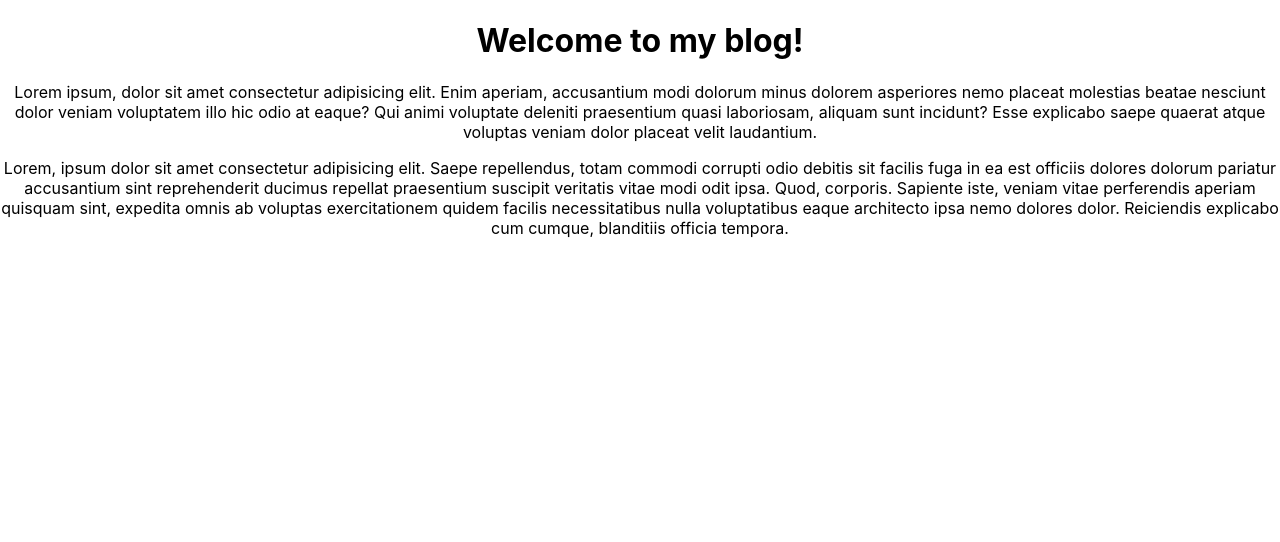
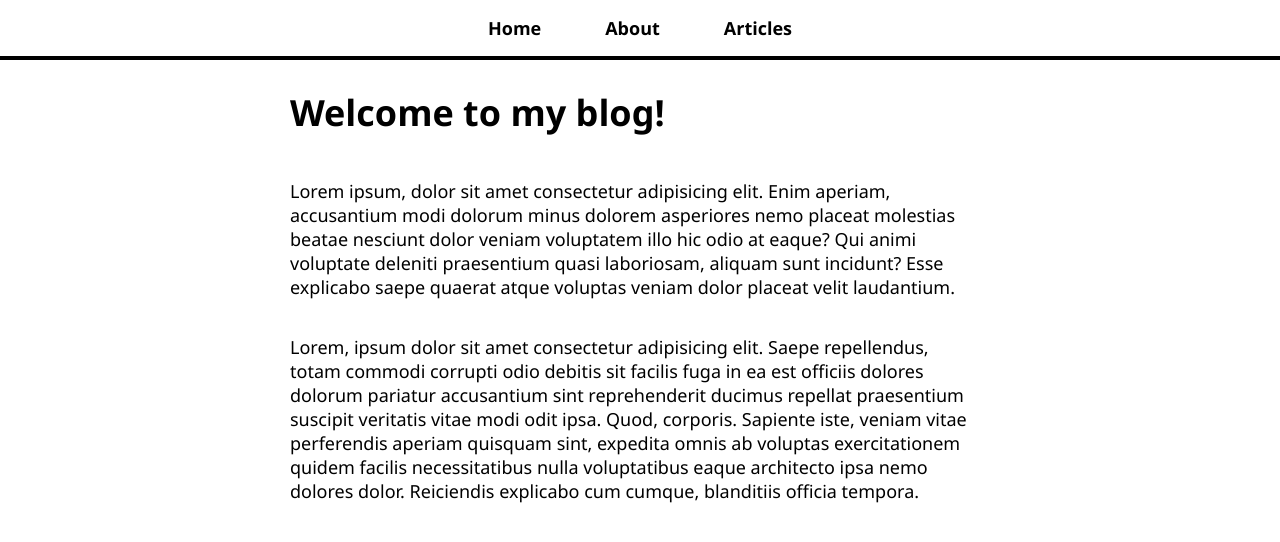
Before and after one commit to moudio/react-simple-blog, a React (Create React App) app: page / in a window 1280 px wide. Shown: the top 542 px of the page. Built offline with nearby package versions, Linux system fonts and the light colour scheme.

Commit message:
Create the NavBar component

```diff
--- a/src/App.css
+++ b/src/App.css
@@ -1,38 +1,105 @@
-.App {
-  text-align: center;
+body {
+  font-family: 'Segoe UI', Tahoma, Geneva, Verdana, sans-serif;
+  font-size: 18px;
 }
 
-.App-logo {
-  height: 40vmin;
-  pointer-events: none;
+button {
+  padding: 16px;
+  font-family: 'Segoe UI', Tahoma, Geneva, Verdana, sans-serif;
+  font-size: 16px;
+  background-color: black;
+  color: white;
+  border-radius: 8px;
+  cursor: pointer;
 }
 
-@media (prefers-reduced-motion: no-preference) {
-  .App-logo {
-    animation: App-logo-spin infinite 20s linear;
-  }
+h3,
+h4 {
+  margin-bottom: 0;
 }
 
-.App-header {
-  background-color: #282c34;
-  min-height: 100vh;
-  display: flex;
-  flex-direction: column;
-  align-items: center;
-  justify-content: center;
-  font-size: calc(10px + 2vmin);
+nav {
+  border-bottom: 4px solid black;
+  text-align: center;
+  position: fixed;
+  top: 0;
+  width: 100%;
+  background: white;
+}
+
+nav ul {
+  list-style-type: none;
+  margin: 0;
+  padding: 0;
+}
+
+nav li {
+  display: inline-block;
+  padding-top: 16px;
+  padding-bottom: 16px;
+}
+
+nav a {
+  text-decoration: none;
+  color: black;
+  font-weight: bold;
+  padding: 16px 32px;
+}
+
+nav a:hover {
+  background: black;
   color: white;
 }
 
-.App-link {
-  color: #61dafb;
+#page-body {
+  max-width: 700px;
+  margin: auto;
+  padding-top: 64px;
 }
 
-@keyframes App-logo-spin {
-  from {
-    transform: rotate(0deg);
-  }
-  to {
-    transform: rotate(360deg);
-  }
+.article-list-item {
+  text-decoration: none;
+  color: black;
+  padding: 16px 0 0 0;
 }
+
+.article-list-item p {
+  padding-bottom: 32px;
+  border-bottom: 2px solid black;
+}
+
+#add-comment-form {
+  border-bottom: 2px solid black;
+  padding: 16px;
+}
+
+#add-comment-form h3 {
+  margin-bottom: 16px;
+}
+
+#add-comment-form input,
+textarea {
+  display: block;
+  width: 300px;
+  padding: 8px;
+  border-radius: 8px;
+  font-family: 'Segoe UI', Tahoma, Geneva, Verdana, sans-serif;
+  font-size: 18px;
+  border: 2px solid black;
+  margin-bottom: 16px;
+}
+
+#add-comment-form button {
+  width: 320px;
+}
+
+#upvotes-section button,
+p {
+  display: inline-block;
+  margin-right: 16px;
+}
+
+.comment {
+  border-bottom: 2px solid black;
+  padding: 16px;
+}
--- a/src/App.js
+++ b/src/App.js
@@ -5,14 +5,18 @@
 import AboutPage from './pages/AboutPage';
 import ArticlesList from './pages/ArticlesList';
 import ArticlePage from './pages/ArticlePage';
+import NavBar from './NavBar';
 function App() {
   return (
     <Router>
       <div className="App">
-        <Route exact path="/" component={HomePage} />
-        <Route path="/about" component={AboutPage} />
-        <Route path="/articles-list" component={ArticlesList} />
-        <Route path="/article" component={ArticlePage} />
+        <NavBar />
+        <div id="page-body">
+          <Route exact path="/" component={HomePage} />
+          <Route path="/about" component={AboutPage} />
+          <Route path="/articles-list" component={ArticlesList} />
+          <Route path="/article" component={ArticlePage} />
+        </div>
       </div>
     </Router>
   );
--- /dev/null
+++ b/src/NavBar.js
@@ -0,0 +1,19 @@
+import React from 'react';
+import { Link } from 'react-router-dom';
+export default function NavBar() {
+  return (
+    <nav>
+      <ul>
+        <li>
+          <Link to="/">Home</Link>
+        </li>
+        <li>
+          <Link to="/about">About</Link>
+        </li>
+        <li>
+          <Link to="/articles-list">Articles</Link>
+        </li>
+      </ul>
+    </nav>
+  );
+}
```
